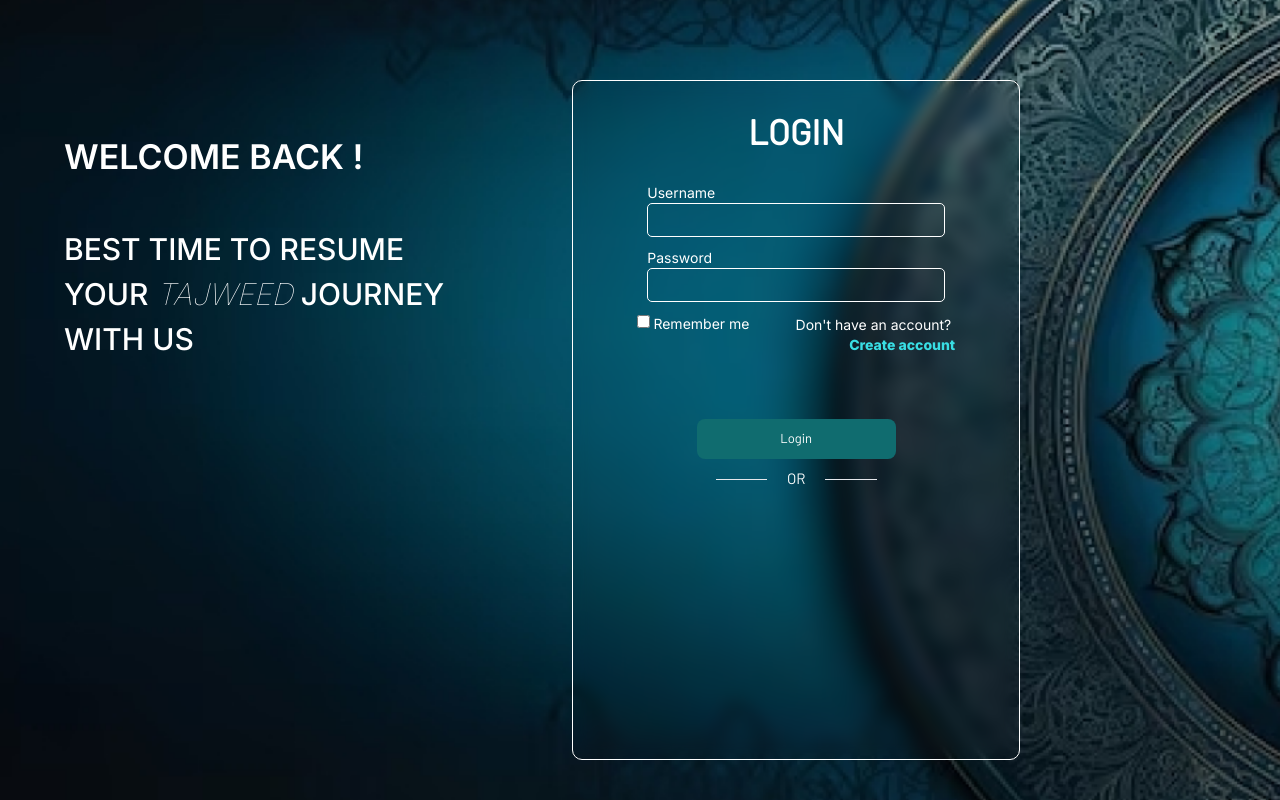
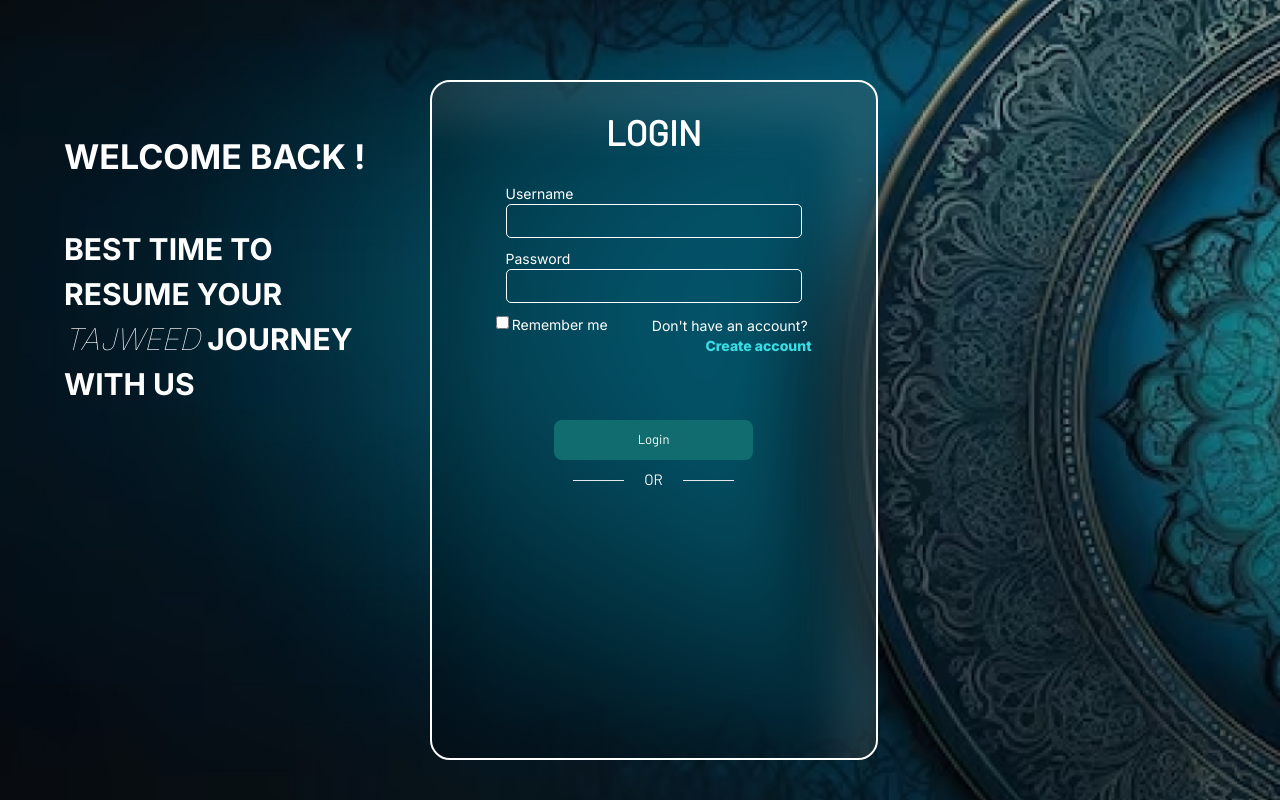
Before and after one commit to arsalan1004/Safwaat, a React (Vite) app in the folder Frontend/: page / in a window 1280 px wide. Built offline with nearby package versions, Linux system fonts and the light colour scheme.

Commit message:
Front Changes

```diff
--- a/Frontend/src/App.css
+++ b/Frontend/src/App.css
@@ -85,11 +85,11 @@
   font-family: "Inter";
   font-size: 30px;
   color: white;
-  font-weight: 500;
+  font-weight: 700;
 }
 
 .type-logHead {
-  font-weight: 600;
+  font-weight: 700;
   font-size: 34px;
 }
 
@@ -98,14 +98,14 @@
 }
 
 .dialog {
-  background: black,
-              rgba(255, 255, 255, 0.2);
-  background-blend-mode: darken;
-  /* box-shadow: 0 8px 32px 0 rgba(255, 255, 255, 0.767); */
-  backdrop-filter: blur(8px);
-  -webkit-backdrop-filter: blur(8px);
-  border-radius: 10px;
-  border: 1px solid rgb(255, 255, 255);
+  border-radius: 20px;
+  border: 2px solid #FFF;
+
+  background: rgba(0, 0, 0, 0.10);
+
+  box-shadow: -40.333px 40.333px 40.333px 0px rgba(255, 255, 255, 0.10) inset, 40.333px -40.333px 40.333px 0px rgba(0, 0, 0, 0.10) inset;
+  backdrop-filter: blur(40.33333206176758px);
+
 
   font-family: "Barlow";
   color: white;
@@ -119,15 +119,11 @@
 }
 
 .dialogSign{
-  background: black,
-              rgba(255, 255, 255, 0.2);
-  background-blend-mode: darken;
-  /* box-shadow: 0 8px 32px 0 rgba(255, 255, 255, 0.767); */
-  backdrop-filter: blur(13px);
-  -webkit-backdrop-filter: blur(10px);
   border-radius: 20px;
-  border: 1px solid rgb(255, 255, 255);
-
+  border: 2px solid #FFF;
+  background: rgba(0, 0, 0, 0.10);
+  box-shadow: -40.333px 40.333px 40.333px 0px rgba(255, 255, 255, 0.10) inset, 40.333px -40.333px 40.333px 0px rgba(0, 0, 0, 0.10) inset;
+  backdrop-filter: blur(40.33333206176758px);
   font-family: "Poppins";
   color: white;
   font-size: 15px;
--- a/Frontend/src/Components/Login_Signup/LoginSignComp/loginDialog.jsx
+++ b/Frontend/src/Components/Login_Signup/LoginSignComp/loginDialog.jsx
@@ -46,7 +46,7 @@ const LoginDialog = () => {
 
   return (
     <>
-      <div id='main' className="dialog max-[600px]:w-auto mx-[8vw] md:mx-[5vw] h-[85vh] lg:w-[35vw] max-[600px]:max-w-[95vw] max-w-[35vw]">
+      <div id='main' className="dialog max-[600px]:w-auto md:mr-[5vw] h-[85vh] lg:w-[35vw] max-[600px]:max-w-[95vw] max-w-[35vw]">
         <h1 className='head text-[35px] text-center my-[3vh]'>LOGIN</h1>
         <div className="input-section mx-[5vw]">
           <InputWL
@@ -55,8 +55,9 @@ const LoginDialog = () => {
             htmlFor='username'
             type='email'
             id='username'
-            className='mb-[5vh]'
+            className=''
           />
+          <div className='mb-[17px'></div>
           <InputWL
             onChange={handlePasswordChange}
             label='Password'
--- a/Frontend/src/Components/Login_Signup/login.jsx
+++ b/Frontend/src/Components/Login_Signup/login.jsx
@@ -8,7 +8,7 @@ const Login = () => {
     <div className="w-screen h-screen wrapper flex items-center">
       <div className="box w-screen h-[80vh]">
             <div className="absolute flex">
-                <p className='max-[600px]:hidden type-log mx-[5vw] my-[6.4vh]'><span className='type-logHead my-[10vh]'>WELCOME BACK !</span><br /><br /> BEST TIME TO RESUME <br /> YOUR <span className='italic font-thin'>TAJWEED</span> JOURNEY <br /> WITH US</p>
+                <p className='max-[600px]:hidden type-log ml-[5vw] mr-[5vw] my-[6.4vh]'><span className='type-logHead my-[10vh]'>WELCOME BACK !</span><br /><br /> BEST TIME TO  <br />  RESUME YOUR  <br /> <span className='italic font-thin'>TAJWEED</span> JOURNEY <br /> WITH US</p>
                 <LoginDialog/>
             </div>
         </div>
```
